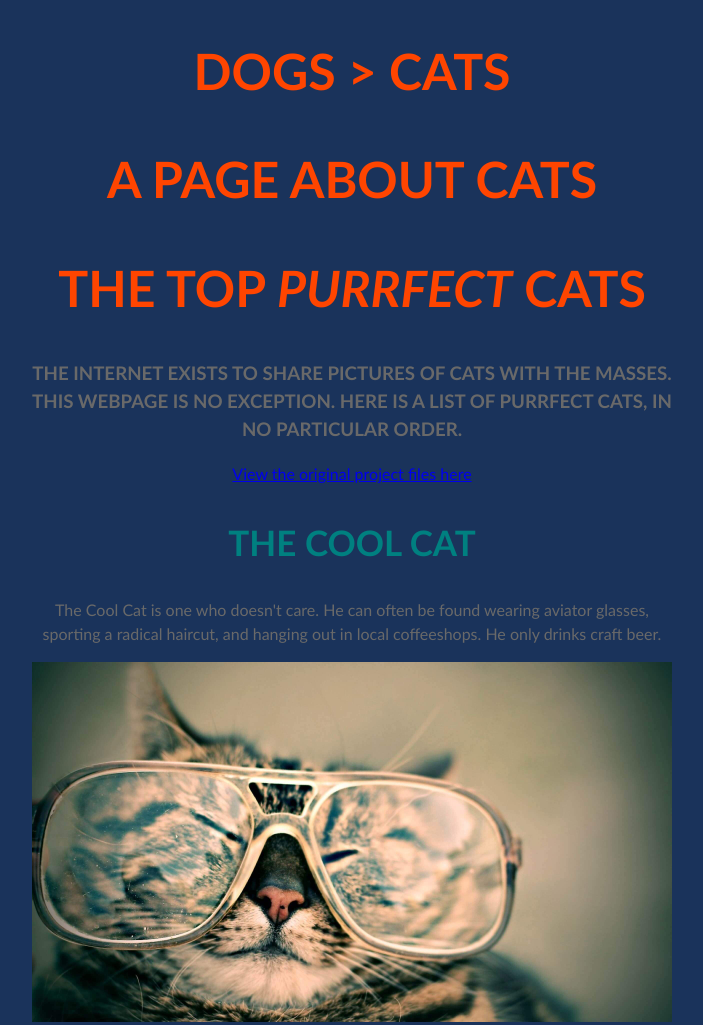
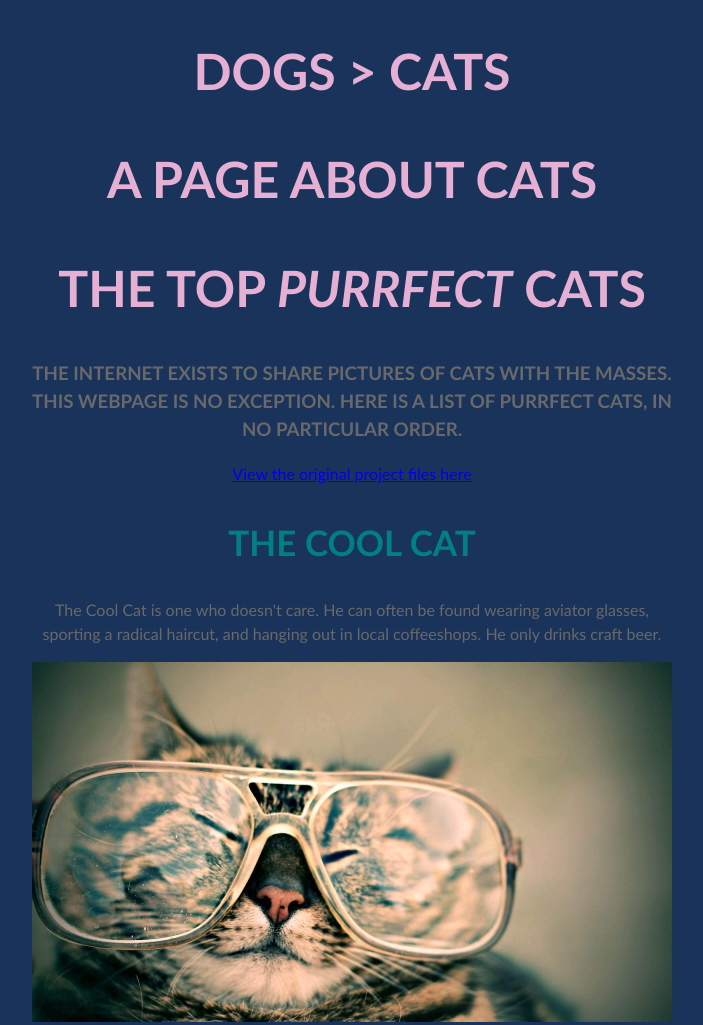
Before and after one commit to victoriarainc/purrfectcats, a plain HTML site: page index.html in a window 1280 px wide. Shown: the top 1025 px of the page, without its empty margins (288-991 px from the left). Drawn offline with Linux system fonts and the light colour scheme.

Commit message:
changed font color

```diff
--- a/css/styles.css
+++ b/css/styles.css
@@ -11,7 +11,7 @@ background-color: rgb(26, 51, 91);
 h1 {
 font-size: 50px;
 text-transform: uppercase;
-color: orangered;
+color: rgb(229, 176, 212);
 }
 
 h2 {
```
